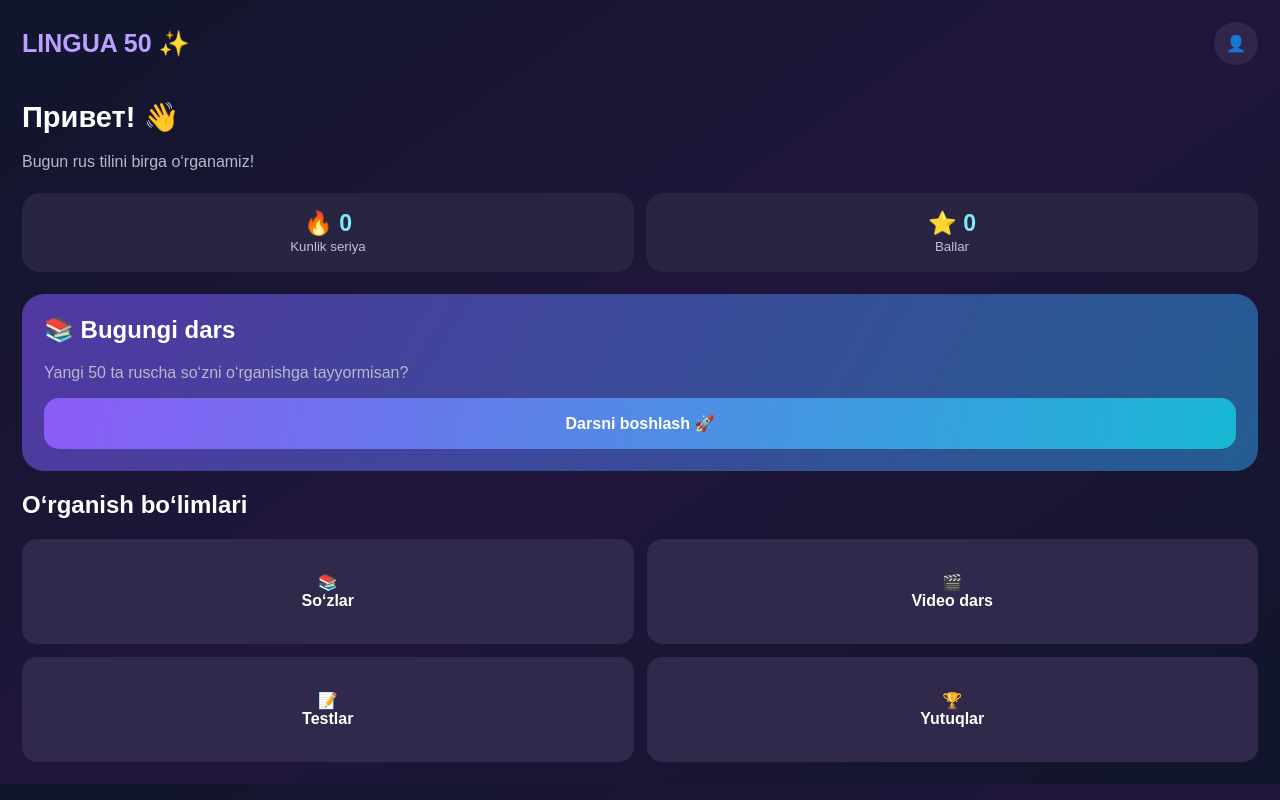
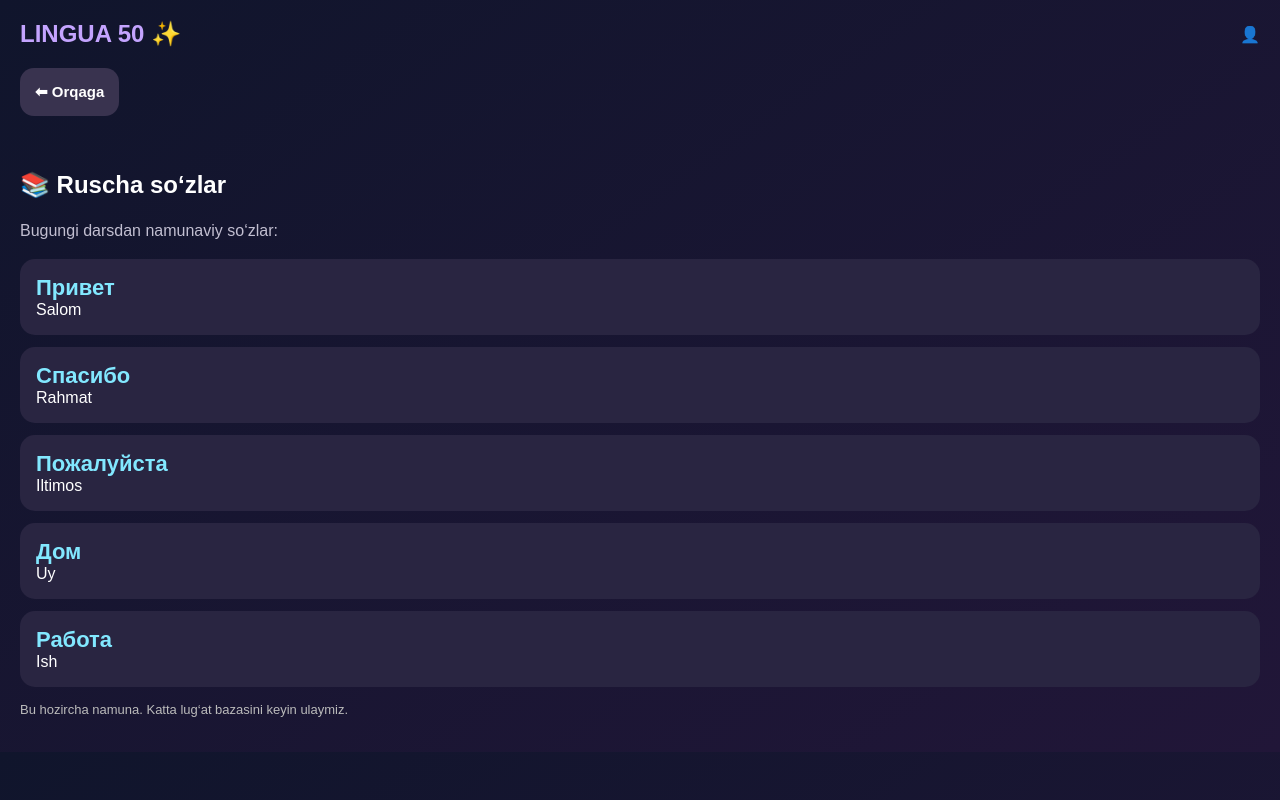
Before and after one commit to xurshidtajibaev00-ai/lingua-50, a plain HTML site: page index.html in a window 1280 px wide. Both pictures are taken after a click on the button "Darsni boshlash 🚀". Drawn offline with Linux system fonts and the light colour scheme.

Commit message:
Update index.html

```diff
--- a/index.html
+++ b/index.html
@@ -2,72 +2,148 @@
 <html lang="uz">
 <head>
 <meta charset="UTF-8">
-<meta name="viewport" content="width=device-width, initial-scale=1.0">
+<meta name="viewport" content="width=device-width, initial-scale=1">
 <title>LINGUA 50</title>
 <style>
-* { box-sizing: border-box; }
-body {
-  margin: 0;
-  padding: 22px;
-  font-family: Arial, sans-serif;
-  color: white;
-  background: linear-gradient(145deg,#10152c,#21163b,#10152c);
+*{box-sizing:border-box}
+body{
+ margin:0;padding:20px;
+ background:linear-gradient(145deg,#10152c,#211638);
+ color:white;font-family:Arial,sans-serif;
 }
-header { display:flex; justify-content:space-between; align-items:center; }
-.logo { font-size:25px; font-weight:bold; color:#bca0ff; }
-.profile { background:#30264c; padding:12px; border-radius:50%; }
-h1 { margin-top:35px; font-size:29px; }
-p { color:#b9b8ca; }
-.stats { display:flex; gap:12px; margin:22px 0; }
-.stat {
-  flex:1; padding:17px 10px; border-radius:18px;
-  background:#282542; text-align:center;
+header{display:flex;justify-content:space-between;align-items:center}
+.logo{font-size:24px;font-weight:bold;color:#c4a4ff}
+h1{margin-top:35px}
+p{color:#c2bfd1;line-height:1.5}
+.stats{display:flex;gap:10px;margin:20px 0}
+.stat,.card{
+ background:#292541;border-radius:18px;padding:17px;
 }
-.stat strong { display:block; font-size:23px; color:#80eaff; }
-.stat small { color:#c4bfd5; }
-.card {
-  margin:14px 0; padding:22px; border-radius:22px;
-  background:linear-gradient(120deg,#5138a1,#245d91);
+.stat{flex:1;text-align:center}
+.stat strong{display:block;font-size:23px;color:#71e5ff}
+.card{margin:14px 0}
+.hero{background:linear-gradient(120deg,#5935a5,#176a91)}
+button{
+ border:0;border-radius:14px;padding:15px;
+ color:white;font-size:15px;font-weight:bold;
+ background:linear-gradient(100deg,#8956f5,#16b9d3);
+ cursor:pointer;transition:.2s;
 }
-.card h2 { margin-top:0; }
-button {
-  width:100%; padding:16px; border:0; border-radius:15px;
-  font-size:16px; font-weight:bold; color:white;
-  background:linear-gradient(100deg,#8b5cf6,#19b8d5);
-  cursor:pointer; transition:.2s;
-}
-button:active { transform:scale(.96); }
-.menu { display:grid; grid-template-columns:1fr 1fr; gap:13px; }
-.menu button { min-height:105px; background:#30294b; }
-.menu button:hover { background:#514078; }
+button:active{transform:scale(.96)}
+.full{width:100%}
+.menu{display:grid;grid-template-columns:1fr 1fr;gap:12px}
+.menu button{min-height:105px;background:#332b50}
+.menu button:hover{background:#59417f}
+.page{display:none}
+.page.active{display:block}
+.back{margin:20px 0;background:#39334f}
+.item{background:#292541;padding:16px;border-radius:15px;margin:12px 0}
+.word{font-size:22px;font-weight:bold;color:#82e8ff}
+.small{font-size:13px;color:#bbb}
 </style>
 </head>
 <body>
+
 <header>
  <div class="logo">LINGUA 50 ✨</div>
-  <div class="profile">👤</div>
+ <div>👤</div>
 </header>
 
+<!-- BOSH SAHIFA -->
+<section id="home" class="page active">
  <h1>Привет! 👋</h1>
-<p>Bugun rus tilini birga o‘rganamiz!</p>
+ <p>Rus tilini biz bilan oson o‘rganing!</p>
 
  <div class="stats">
   <div class="stat"><strong>🔥 0</strong><small>Kunlik seriya</small></div>
   <div class="stat"><strong>⭐ 0</strong><small>Ballar</small></div>
  </div>
 
-<div class="card">
+ <div class="card hero">
   <h2>📚 Bugungi dars</h2>
-  <p>Yangi 50 ta ruscha so‘zni o‘rganishga tayyormisan?</p>
-  <button onclick="alert('Tez orada darslar boshlanadi!')">Darsni boshlash 🚀</button>
+  <p>Bugun 50 ta yangi so‘z o‘rganishga tayyormisiz?</p>
+  <button class="full" onclick="showPage('words')">Darsni boshlash 🚀</button>
  </div>
 
  <h2>O‘rganish bo‘limlari</h2>
  <div class="menu">
-  <button onclick="alert('So‘zlar bo‘limi')">📚<br>So‘zlar</button>
-  <button onclick="alert('Video darslar bo‘limi')">🎬<br>Video dars</button>
-  <button onclick="alert('Testlar bo‘limi')">📝<br>Testlar</button>
-  <button onclick="alert('Yutuqlar bo‘limi')">🏆<br>Yutuqlar</button>
+  <button onclick="showPage('words')">📚<br>So‘zlar</button>
+  <button onclick="showPage('videos')">🎬<br>Video dars</button>
+  <button onclick="showPage('tests')">📝<br>Testlar</button>
+  <button onclick="showPage('results')">🏆<br>Yutuqlar</button>
  </div>
+</section>
+
+<!-- SO‘ZLAR -->
+<section id="words" class="page">
+ <button class="back" onclick="showPage('home')">⬅ Orqaga</button>
+ <h1>📚 Ruscha so‘zlar</h1>
+ <p>Bugungi darsdan namunaviy so‘zlar:</p>
+ <div class="item"><div class="word">Привет</div>Salom</div>
+ <div class="item"><div class="word">Спасибо</div>Rahmat</div>
+ <div class="item"><div class="word">Пожалуйста</div>Iltimos</div>
+ <div class="item"><div class="word">Дом</div>Uy</div>
+ <div class="item"><div class="word">Работа</div>Ish</div>
+ <p class="small">Bu hozircha namuna. Katta lug‘at bazasini keyin ulaymiz.</p>
+</section>
+
+<!-- VIDEO -->
+<section id="videos" class="page">
+ <button class="back" onclick="showPage('home')">⬅ Orqaga</button>
+ <h1>🎬 Qisqa video darslar</h1>
+ <p>Har biri 10–15 soniyalik roliklar ketma-ketligi.</p>
+ <div class="item">
+  <h3>🎥 1. Salomlashish</h3>
+  <p>Rus tilida salomlashishni o‘rganamiz.</p>
+  <span class="small">3 ta rolik rejalashtirilgan</span>
+ </div>
+ <div class="item">
+  <h3>🎥 2. Tanishuv</h3>
+  <p>Ism va o‘zingiz haqingizda gapirish.</p>
+  <span class="small">3 ta rolik rejalashtirilgan</span>
+ </div>
+ <div class="item">
+  <h3>🎥 3. Kundalik suhbat</h3>
+  <p>Oddiy hayotiy suhbatlar.</p>
+  <span class="small">3 ta rolik rejalashtirilgan</span>
+ </div>
+ <p class="small">Video fayllarini keyingi bosqichda joylaymiz.</p>
+</section>
+
+<!-- TEST -->
+<section id="tests" class="page">
+ <button class="back" onclick="showPage('home')">⬅ Orqaga</button>
+ <h1>📝 Kichik test</h1>
+ <p>«Спасибо» so‘zining tarjimasi nima?</p>
+ <div class="item"><button class="full" onclick="check(false)">Salom</button></div>
+ <div class="item"><button class="full" onclick="check(true)">Rahmat</button></div>
+ <div class="item"><button class="full" onclick="check(false)">Uy</button></div>
+ <p id="answer"></p>
+</section>
+
+<!-- YUTUQLAR -->
+<section id="results" class="page">
+ <button class="back" onclick="showPage('home')">⬅ Orqaga</button>
+ <h1>🏆 Mening natijalarim</h1>
+ <div class="item">⭐ To‘plangan ball: 0</div>
+ <div class="item">📚 O‘rganilgan so‘zlar: 0</div>
+ <div class="item">🔥 Kunlik seriya: 0 kun</div>
+ <p class="small">Natijalarni saqlash tizimini keyin qo‘shamiz.</p>
+</section>
+
+<script>
+function showPage(id){
+ document.querySelectorAll('.page').forEach(
+  page=>page.classList.remove('active')
+ );
+ document.getElementById(id).classList.add('active');
+ window.scrollTo(0,0);
+}
+function check(correct){
+ document.getElementById('answer').textContent =
+ correct ? '🎉 To‘g‘ri javob! Barakalla!' : '❌ Xato. Yana urinib ko‘ring!';
+}
+</script>
+
 </body>
 </html>
```
Lines whose indentation alone changed are shown as unchanged.
